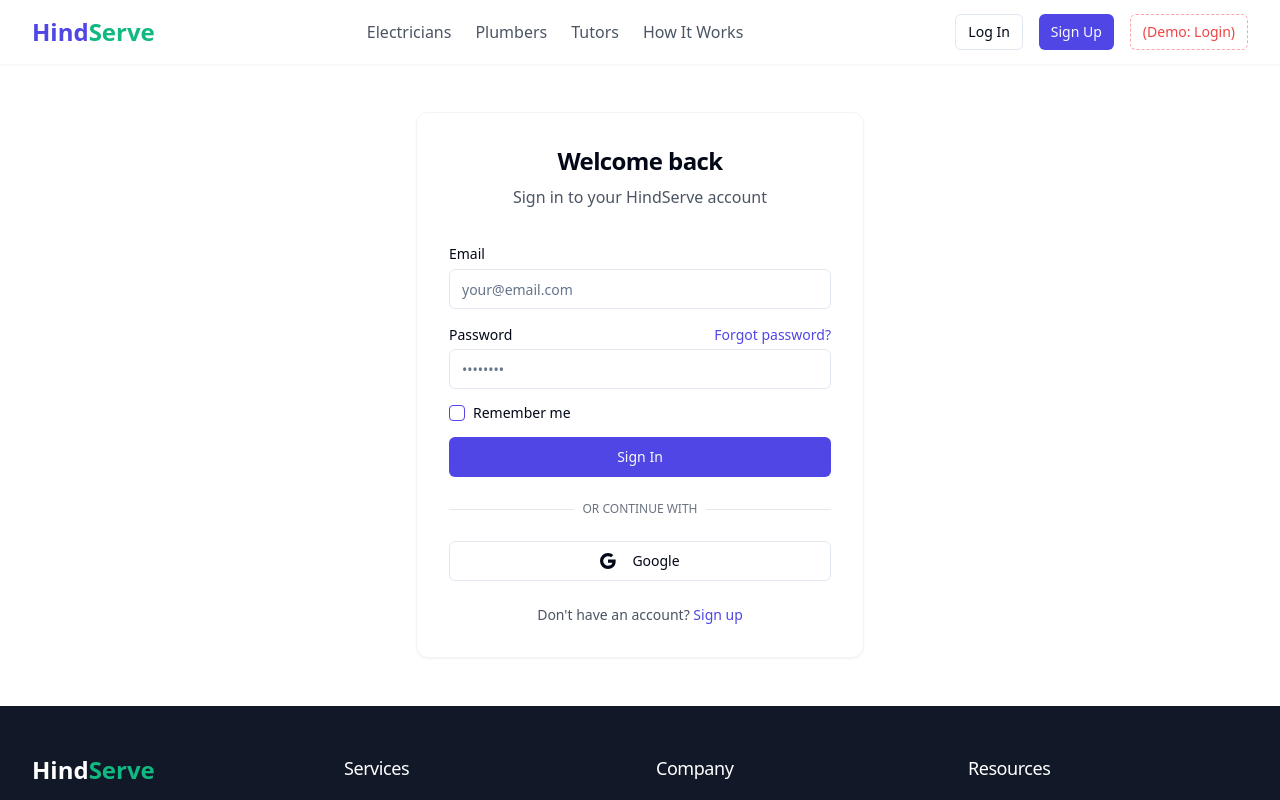
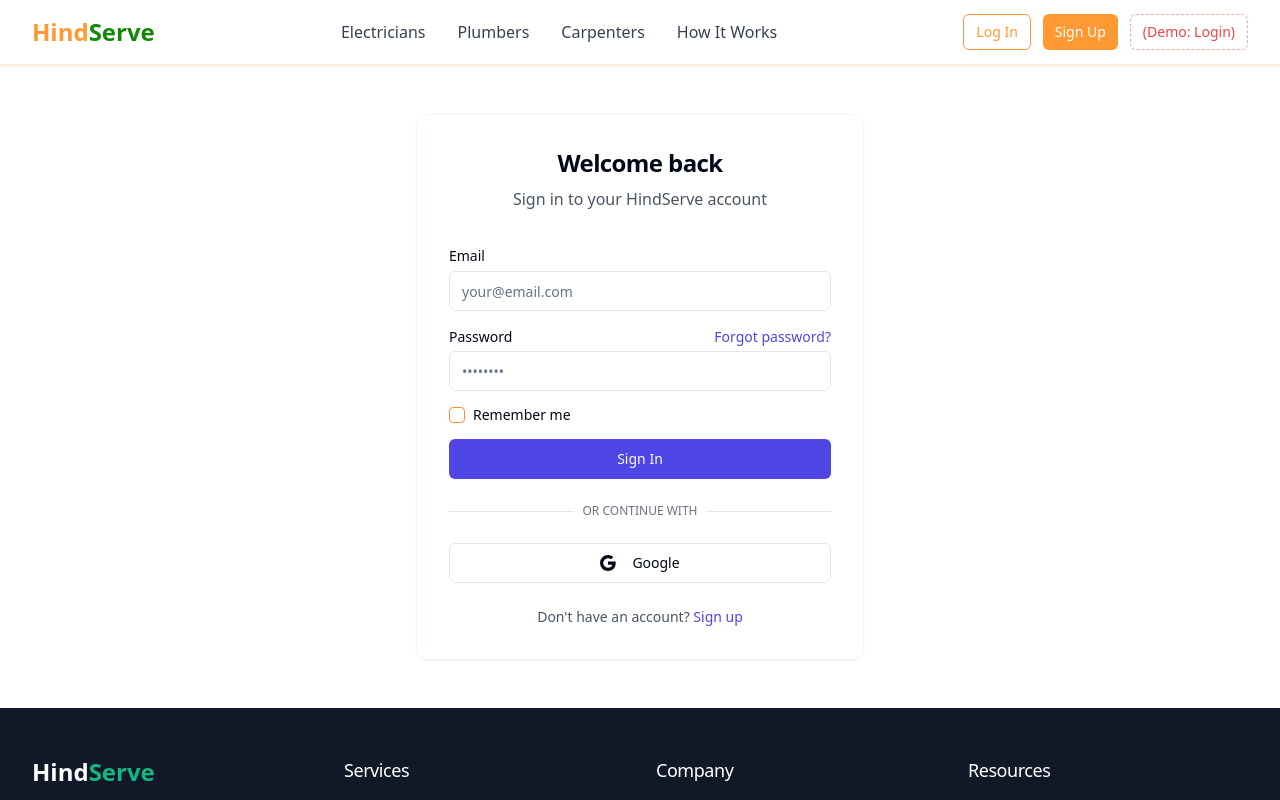
Before and after one commit to Shreyamoj/hind-serve, a React (Vite) app: page /login in a window 1280 px wide. Shown: the top 800 px of the page. Built offline with nearby package versions, Linux system fonts and the light colour scheme.

Commit message:
Refactor: Update navbar and color palette
- Removed "Tutors" from the navbar.
- Adjusted spacing between navigation items.
- Modified the color palette to reflect Indian flag colors and overall aesthetic.

```diff
--- a/src/components/layout/Navbar.tsx
+++ b/src/components/layout/Navbar.tsx
@@ -21,50 +21,50 @@ const Navbar = () => {
   };
 
   return (
-    <header className="bg-white shadow-sm sticky top-0 z-50">
+    <header className="bg-white shadow-sm sticky top-0 z-50 border-b-2 border-hindserve-saffron/20">
       <div className="container-custom flex justify-between items-center h-16">
         <div className="flex items-center">
           <Link to="/" className="flex items-center">
-            <span className="text-hindserve-primary font-bold text-xl md:text-2xl">Hind<span className="text-hindserve-secondary">Serve</span></span>
+            <span className="text-hindserve-saffron font-bold text-xl md:text-2xl">Hind<span className="text-hindserve-green">Serve</span></span>
           </Link>
         </div>
 
         {/* Desktop Navigation */}
-        <nav className="hidden md:flex items-center gap-6">
+        <nav className="hidden md:flex items-center gap-2">
           <Link
             to="/services/electricians"
-            className={`text-hindserve-gray-600 hover:text-hindserve-primary ${location.pathname === '/services/electricians' ? 'text-hindserve-primary font-medium' : ''}`}
+            className={`text-hindserve-gray-700 hover:text-hindserve-saffron px-3 py-1 rounded-md transition-colors ${location.pathname === '/services/electricians' ? 'text-hindserve-saffron font-medium' : ''}`}
           >
             Electricians
           </Link>
           <Link
             to="/services/plumbers"
-            className={`text-hindserve-gray-600 hover:text-hindserve-primary ${location.pathname === '/services/plumbers' ? 'text-hindserve-primary font-medium' : ''}`}
+            className={`text-hindserve-gray-700 hover:text-hindserve-saffron px-3 py-1 rounded-md transition-colors ${location.pathname === '/services/plumbers' ? 'text-hindserve-saffron font-medium' : ''}`}
           >
             Plumbers
           </Link>
           <Link
-            to="/services/tutors"
-            className={`text-hindserve-gray-600 hover:text-hindserve-primary ${location.pathname === '/services/tutors' ? 'text-hindserve-primary font-medium' : ''}`}
+            to="/services/carpenters"
+            className={`text-hindserve-gray-700 hover:text-hindserve-saffron px-3 py-1 rounded-md transition-colors ${location.pathname === '/services/carpenters' ? 'text-hindserve-saffron font-medium' : ''}`}
           >
-            Tutors
+            Carpenters
           </Link>
           <Link
             to="/how-it-works"
-            className={`text-hindserve-gray-600 hover:text-hindserve-primary ${location.pathname === '/how-it-works' ? 'text-hindserve-primary font-medium' : ''}`}
+            className={`text-hindserve-gray-700 hover:text-hindserve-saffron px-3 py-1 rounded-md transition-colors ${location.pathname === '/how-it-works' ? 'text-hindserve-saffron font-medium' : ''}`}
           >
             How It Works
           </Link>
         </nav>
 
         {/* Desktop Auth Buttons */}
-        <div className="hidden md:flex items-center gap-4">
+        <div className="hidden md:flex items-center gap-3">
           {isLoggedIn ? (
             <>
-              <Link to="/bookings" className={`text-hindserve-gray-600 hover:text-hindserve-primary ${location.pathname === '/bookings' ? 'text-hindserve-primary font-medium' : ''}`}>
+              <Link to="/bookings" className={`text-hindserve-gray-700 hover:text-hindserve-saffron ${location.pathname === '/bookings' ? 'text-hindserve-saffron font-medium' : ''}`}>
                 My Bookings
               </Link>
-              <Link to="/messages" className={`text-hindserve-gray-600 hover:text-hindserve-primary ${location.pathname === '/messages' ? 'text-hindserve-primary font-medium' : ''}`}>
+              <Link to="/messages" className={`text-hindserve-gray-700 hover:text-hindserve-saffron ${location.pathname === '/messages' ? 'text-hindserve-saffron font-medium' : ''}`}>
                 Messages
               </Link>
               <div className="relative group">
@@ -72,23 +72,23 @@ const Navbar = () => {
                   <img
                     src="https://images.unsplash.com/photo-1580489944761-15a19d654956?ixlib=rb-4.0.3&ixid=MnwxMjA3fDB8MHxwaG90by1wYWdlfHx8fGVufDB8fHx8&auto=format&fit=crop&w=150&q=80"
                     alt="Profile"
-                    className="w-8 h-8 rounded-full object-cover"
+                    className="w-8 h-8 rounded-full object-cover border-2 border-hindserve-green"
                   />
                 </button>
                 <div className="absolute right-0 w-48 bg-white shadow-lg rounded-md py-2 mt-2 invisible group-hover:visible opacity-0 group-hover:opacity-100 transition-all duration-300">
-                  <Link to="/profile" className="block px-4 py-2 text-hindserve-gray-700 hover:bg-hindserve-gray-100">
+                  <Link to="/profile" className="block px-4 py-2 text-hindserve-gray-700 hover:bg-hindserve-saffron/10">
                     Profile
                   </Link>
-                  <Link to="/bookings" className="block px-4 py-2 text-hindserve-gray-700 hover:bg-hindserve-gray-100">
+                  <Link to="/bookings" className="block px-4 py-2 text-hindserve-gray-700 hover:bg-hindserve-saffron/10">
                     My Bookings
                   </Link>
-                  <Link to="/messages" className="block px-4 py-2 text-hindserve-gray-700 hover:bg-hindserve-gray-100">
+                  <Link to="/messages" className="block px-4 py-2 text-hindserve-gray-700 hover:bg-hindserve-saffron/10">
                     Messages
                   </Link>
                   <div className="border-t border-hindserve-gray-100 my-1"></div>
                   <button
                     onClick={toggleLoginState}
-                    className="block w-full text-left px-4 py-2 text-hindserve-gray-700 hover:bg-hindserve-gray-100"
+                    className="block w-full text-left px-4 py-2 text-hindserve-gray-700 hover:bg-hindserve-saffron/10"
                   >
                     Sign Out
                   </button>
@@ -97,10 +97,10 @@ const Navbar = () => {
             </>
           ) : (
             <>
-              <Button variant="outline" size="sm" asChild>
+              <Button variant="outline" size="sm" asChild className="border-hindserve-saffron text-hindserve-saffron hover:bg-hindserve-saffron hover:text-white">
                 <Link to="/login">Log In</Link>
               </Button>
-              <Button size="sm" className="bg-hindserve-primary hover:bg-hindserve-primary/90" asChild>
+              <Button size="sm" className="bg-hindserve-saffron hover:bg-hindserve-saffron/90 text-white" asChild>
                 <Link to="/signup">Sign Up</Link>
               </Button>
               {/* For demo only - remove in production */}
@@ -138,30 +138,30 @@ const Navbar = () => {
                 className="pl-10 h-10 w-full rounded-md border border-input bg-background px-3 py-2 text-sm"
               />
             </div>
-            <Link to="/services/electricians" className="block px-3 py-2 rounded-md hover:bg-hindserve-gray-100">Electricians</Link>
-            <Link to="/services/plumbers" className="block px-3 py-2 rounded-md hover:bg-hindserve-gray-100">Plumbers</Link>
-            <Link to="/services/tutors" className="block px-3 py-2 rounded-md hover:bg-hindserve-gray-100">Tutors</Link>
-            <Link to="/how-it-works" className="block px-3 py-2 rounded-md hover:bg-hindserve-gray-100">How It Works</Link>
+            <Link to="/services/electricians" className="block px-3 py-2 rounded-md hover:bg-hindserve-saffron/10">Electricians</Link>
+            <Link to="/services/plumbers" className="block px-3 py-2 rounded-md hover:bg-hindserve-saffron/10">Plumbers</Link>
+            <Link to="/services/carpenters" className="block px-3 py-2 rounded-md hover:bg-hindserve-saffron/10">Carpenters</Link>
+            <Link to="/how-it-works" className="block px-3 py-2 rounded-md hover:bg-hindserve-saffron/10">How It Works</Link>
 
             {isLoggedIn ? (
               <>
                 <div className="border-t border-hindserve-gray-200 my-2 pt-2"></div>
-                <Link to="/bookings" className="block px-3 py-2 rounded-md hover:bg-hindserve-gray-100">My Bookings</Link>
-                <Link to="/messages" className="block px-3 py-2 rounded-md hover:bg-hindserve-gray-100">Messages</Link>
-                <Link to="/profile" className="block px-3 py-2 rounded-md hover:bg-hindserve-gray-100">Profile</Link>
+                <Link to="/bookings" className="block px-3 py-2 rounded-md hover:bg-hindserve-saffron/10">My Bookings</Link>
+                <Link to="/messages" className="block px-3 py-2 rounded-md hover:bg-hindserve-saffron/10">Messages</Link>
+                <Link to="/profile" className="block px-3 py-2 rounded-md hover:bg-hindserve-saffron/10">Profile</Link>
                 <button
                   onClick={toggleLoginState}
-                  className="block px-3 py-2 rounded-md hover:bg-hindserve-gray-100 text-left w-full text-red-600"
+                  className="block px-3 py-2 rounded-md hover:bg-hindserve-saffron/10 text-left w-full text-red-600"
                 >
                   Sign Out
                 </button>
               </>
             ) : (
               <div className="flex flex-col gap-3 pt-4">
-                <Button variant="outline" asChild>
+                <Button variant="outline" asChild className="border-hindserve-saffron text-hindserve-saffron hover:bg-hindserve-saffron/10">
                   <Link to="/login" className="w-full">Log In</Link>
                 </Button>
-                <Button className="bg-hindserve-primary hover:bg-hindserve-primary/90 w-full" asChild>
+                <Button className="bg-hindserve-saffron hover:bg-hindserve-saffron/90 w-full text-white" asChild>
                   <Link to="/signup">Sign Up</Link>
                 </Button>
                 {/* For demo only - remove in production */}
--- /dev/null
+++ b/src/components/ui/MegaMenu.tsx
@@ -0,0 +1,103 @@
+
+import React from "react";
+import { Link } from "react-router-dom";
+import {
+  NavigationMenu,
+  NavigationMenuContent,
+  NavigationMenuItem,
+  NavigationMenuLink,
+  NavigationMenuList,
+  NavigationMenuTrigger,
+  navigationMenuTriggerStyle
+} from "@/components/ui/navigation-menu";
+import { cn } from "@/lib/utils";
+
+type ServiceCategory = {
+  title: string;
+  href: string;
+  description?: string;
+};
+
+const popularServices: ServiceCategory[] = [
+  {
+    title: "Electricians",
+    href: "/services/electricians",
+    description: "Professional electricians for all your electrical needs",
+  },
+  {
+    title: "Plumbers",
+    href: "/services/plumbers",
+    description: "Expert plumbers for installations and repairs",
+  },
+  {
+    title: "Carpenters",
+    href: "/services/carpenters",
+    description: "Skilled carpenters for furniture and woodwork",
+  }
+];
+
+const homeServices: ServiceCategory[] = [
+  { title: "AC Repair", href: "/services/ac-repair" },
+  { title: "Painting", href: "/services/painting" },
+  { title: "Housekeeping", href: "/services/housekeeping" },
+];
+
+const MegaMenu = () => {
+  return (
+    <NavigationMenu className="hidden md:flex">
+      <NavigationMenuList>
+        <NavigationMenuItem>
+          <NavigationMenuTrigger className="bg-transparent text-hindserve-gray-700 hover:text-hindserve-saffron hover:bg-transparent">Services</NavigationMenuTrigger>
+          <NavigationMenuContent>
+            <div className="grid w-[400px] gap-3 p-4 md:w-[500px] md:grid-cols-2 lg:w-[600px]">
+              {popularServices.map((service) => (
+                <NavigationMenuLink asChild key={service.title}>
+                  <Link
+                    to={service.href}
+                    className="block select-none space-y-1 rounded-md p-3 leading-none no-underline outline-none transition-colors hover:bg-hindserve-saffron/10 hover:text-hindserve-saffron"
+                  >
+                    <div className="text-sm font-medium leading-none">{service.title}</div>
+                    {service.description && (
+                      <p className="line-clamp-2 text-sm leading-snug text-hindserve-gray-500">
+                        {service.description}
+                      </p>
+                    )}
+                  </Link>
+                </NavigationMenuLink>
+              ))}
+            </div>
+            <div className="p-4 pt-0">
+              <div className="grid grid-cols-2 gap-2">
+                {homeServices.map((service) => (
+                  <Link
+                    key={service.title}
+                    to={service.href}
+                    className="text-sm text-hindserve-gray-700 hover:text-hindserve-saffron py-1"
+                  >
+                    {service.title}
+                  </Link>
+                ))}
+              </div>
+              <div className="mt-4 pt-4 border-t">
+                <Link
+                  to="/services"
+                  className="text-sm font-medium text-hindserve-saffron hover:underline"
+                >
+                  View all services
+                </Link>
+              </div>
+            </div>
+          </NavigationMenuContent>
+        </NavigationMenuItem>
+
+        <NavigationMenuItem>
+          <Link to="/how-it-works" className={cn(navigationMenuTriggerStyle(), "bg-transparent hover:bg-transparent hover:text-hindserve-saffron text-hindserve-gray-700")}>
+            How It Works
+          </Link>
+        </NavigationMenuItem>
+      </NavigationMenuList>
+    </NavigationMenu>
+  );
+};
+
+export default MegaMenu;
--- a/src/components/ui/index.ts
+++ b/src/components/ui/index.ts
@@ -1,3 +1,4 @@
 
 // Export all UI components for easier imports
 export { default as ImageGallery } from './ImageGallery';
+export { default as MegaMenu } from './MegaMenu';
--- a/src/index.css
+++ b/src/index.css
@@ -14,17 +14,17 @@
     --popover: 0 0% 100%;
     --popover-foreground: 222.2 84% 4.9%;
 
-    /* Using Indian flag colors */
-    --primary: 246 80% 59%;
+    /* Using Indian flag colors and traditional Indian colors */
+    --primary: 27 100% 60%; /* Saffron */
     --primary-foreground: 210 40% 98%;
 
-    --secondary: 159 84% 39%;
+    --secondary: 120 84% 29%; /* Green */
     --secondary-foreground: 210 40% 98%;
 
     --muted: 210 40% 96.1%;
     --muted-foreground: 215.4 16.3% 46.9%;
 
-    --accent: 210 40% 96.1%;
+    --accent: 240 100% 25%; /* Navy blue */
     --accent-foreground: 222.2 47.4% 11.2%;
 
     --destructive: 0 84.2% 60.2%;
@@ -32,7 +32,7 @@
 
     --border: 214.3 31.8% 91.4%;
     --input: 214.3 31.8% 91.4%;
-    --ring: 246 80% 59%;
+    --ring: 27 100% 60%; /* Saffron */
 
     --radius: 0.5rem;
   }
@@ -47,16 +47,16 @@
     --popover: 222.2 84% 4.9%;
     --popover-foreground: 210 40% 98%;
 
-    --primary: 246 80% 59%;
+    --primary: 27 100% 60%; /* Saffron */
     --primary-foreground: 222.2 47.4% 11.2%;
 
-    --secondary: 159 84% 39%;
+    --secondary: 120 84% 29%; /* Green */
     --secondary-foreground: 210 40% 98%;
 
     --muted: 217.2 32.6% 17.5%;
     --muted-foreground: 215 20.2% 65.1%;
 
-    --accent: 217.2 32.6% 17.5%;
+    --accent: 240 100% 25%; /* Navy blue */
     --accent-foreground: 210 40% 98%;
 
     --destructive: 0 62.8% 30.6%;
@@ -64,7 +64,7 @@
 
     --border: 217.2 32.6% 17.5%;
     --input: 217.2 32.6% 17.5%;
-    --ring: 246 80% 59%;
+    --ring: 27 100% 60%; /* Saffron */
   }
 }
 
@@ -100,15 +100,23 @@
   }
 
   .btn-primary {
-    @apply bg-hindserve-primary text-white hover:bg-opacity-90 font-medium rounded-lg px-5 py-2.5 transition-all duration-200 shadow-sm hover:shadow-md;
+    @apply bg-hindserve-saffron text-white hover:bg-opacity-90 font-medium rounded-lg px-5 py-2.5 transition-all duration-200 shadow-sm hover:shadow-md;
   }
 
   .btn-secondary {
-    @apply bg-hindserve-secondary text-white hover:bg-opacity-90 font-medium rounded-lg px-5 py-2.5 transition-all duration-200 shadow-sm hover:shadow-md;
+    @apply bg-hindserve-green text-white hover:bg-opacity-90 font-medium rounded-lg px-5 py-2.5 transition-all duration-200 shadow-sm hover:shadow-md;
   }
 
   .btn-outlined {
-    @apply border border-hindserve-primary text-hindserve-primary hover:bg-hindserve-primary hover:text-white font-medium rounded-lg px-5 py-2.5 transition-all duration-200;
+    @apply border border-hindserve-saffron text-hindserve-saffron hover:bg-hindserve-saffron hover:text-white font-medium rounded-lg px-5 py-2.5 transition-all duration-200;
+  }
+
+  .indian-border {
+    @apply border-t-4 border-hindserve-saffron relative before:absolute before:left-0 before:right-0 before:h-1 before:-bottom-5 before:bg-hindserve-green;
+  }
+
+  .indian-gradient {
+    @apply bg-gradient-to-r from-hindserve-saffron via-white to-hindserve-green bg-clip-text text-transparent;
   }
 }
 
--- a/tailwind.config.ts
+++ b/tailwind.config.ts
@@ -68,9 +68,15 @@ export default {
 					secondary: '#10B981',
 					amber: '#F59E0B',
 					rose: '#F43F5E',
-					saffron: '#FF9933', // Indian flag saffron
+					saffron: '#FF9933', // Indian flag saffron (enhanced)
 					white: '#FFFFFF', // Indian flag white
-					green: '#138808', // Indian flag green
+					green: '#138808', // Indian flag green (enhanced)
+					navy: '#000080', // Deep blue - royal Indian color
+					maroon: '#800000', // Rich maroon - traditional Indian color
+					gold: '#FFD700', // Rich gold - festive Indian color
+					orange: '#FF6700', // Deeper orange for traditional touch
+					turquoise: '#30D5C8', // Turquoise - used in Indian jewelry
+					purple: '#9370DB', // Royal purple - significant in Indian culture
 					gray: {
 						50: '#F9FAFB',
 						100: '#F3F4F6',
```
Also changed, not shown: src/components/ui/Logo.tsx (+17 -9 lines).
